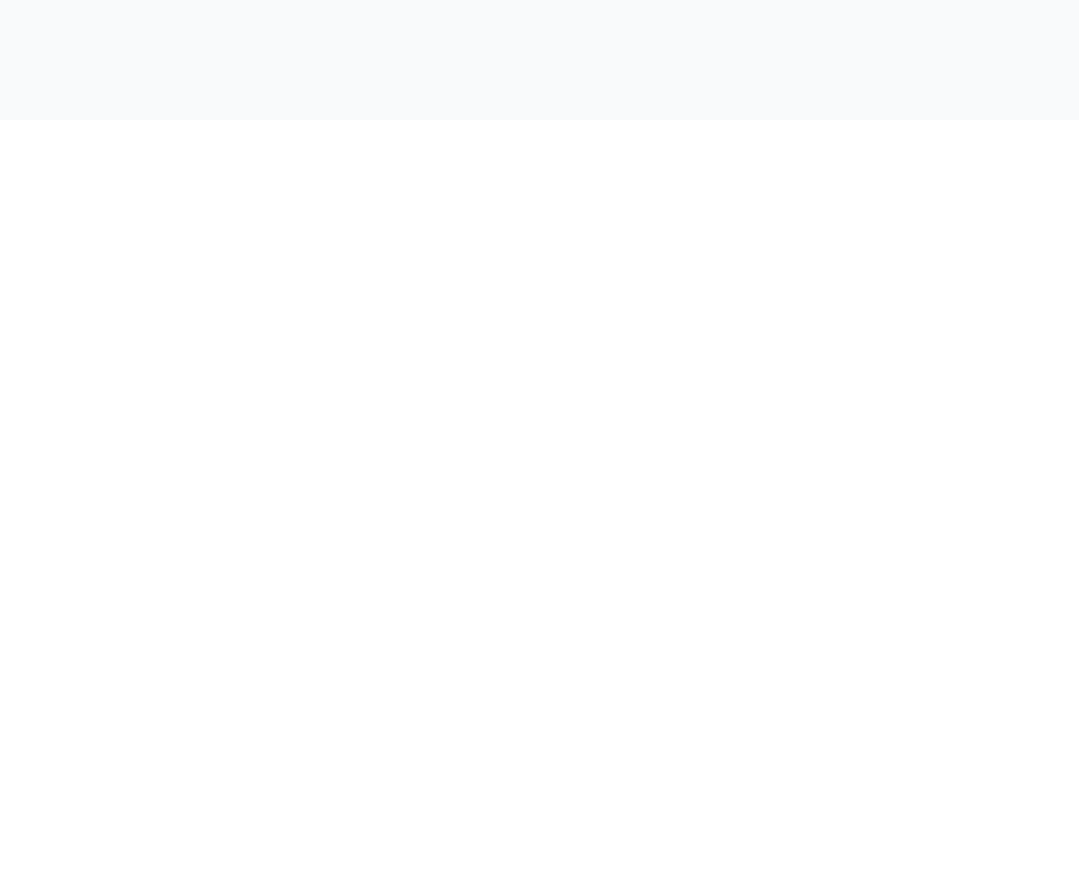
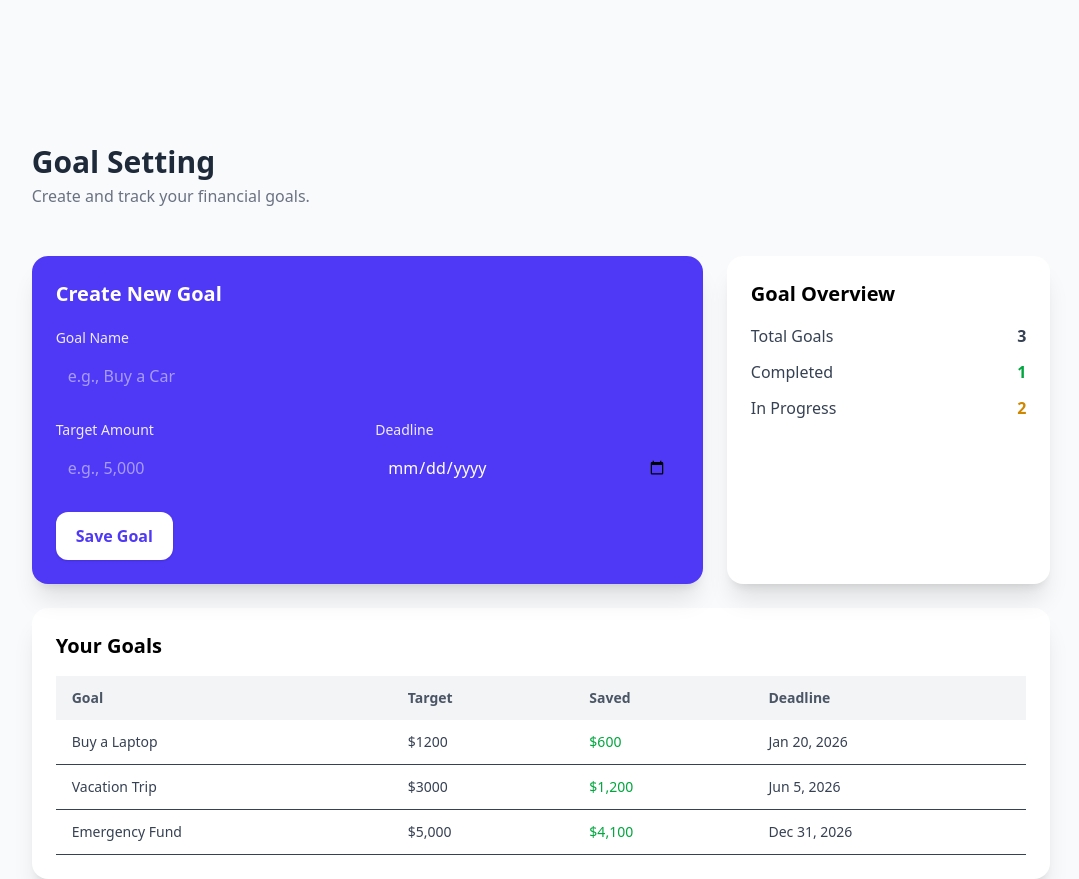
Before and after one commit to abdo0070/wallet-angular, an Angular app: page / in a window 1280 px wide. Shown: the part 760-1639 px from the top of the page, without its empty margins (99-1178 px from the left). Before the commit the page ends 880 px from the top, so only its background shows below. Built offline with nearby package versions, Linux system fonts and the light colour scheme.

Commit message:
add the goal setting html component

```diff
--- a/src/app/app.component.html
+++ b/src/app/app.component.html
@@ -1,4 +1,5 @@
 <div class="w-full bg-gray-50 flex justify-center flex-col">
   <app-dashboard-header class="w-full fixed top-0"></app-dashboard-header>
-  <app-dashboard class="w-10/12 mx-auto mt-20"> </app-dashboard>
+  <app-dashboard class="w-10/12 mx-auto mt-10"> </app-dashboard>
+  <app-goal-setting class="w-10/12 mx-auto mt-10"></app-goal-setting>
 </div>
--- a/src/app/app.component.ts
+++ b/src/app/app.component.ts
@@ -2,11 +2,12 @@ import { Component } from '@angular/core';
 import { RouterOutlet } from '@angular/router';
 import { DashboardComponent } from './components/dashboard/dashboard.component';
 import { DashboardHeaderComponent } from "./components/dashboard-header/dashboard-header.component";
+import { GoalSettingComponent } from "./components/goal-setting/goal-setting.component";
 
 @Component({
   selector: 'app-root',
   standalone: true,
-  imports: [RouterOutlet, DashboardComponent, DashboardHeaderComponent],
+  imports: [RouterOutlet, DashboardComponent, DashboardHeaderComponent, GoalSettingComponent],
   templateUrl: './app.component.html',
   styleUrl: './app.component.css'
 })
--- a/src/app/components/dashboard/dashboard.component.html
+++ b/src/app/components/dashboard/dashboard.component.html
@@ -1,6 +1,6 @@
 <div class="w-full bg-red-500">
   <!-- MAIN CONTENT -->
-  <div class="w-full bg-gray-50 min-h-screen pb-20">
+  <div class="w-full bg-gray-50 min-h-screen">
     <!-- BALANCE + QUICK ACTIONS -->
     <div class="grid gap-6 md:grid-cols-3 p-4 md:p-6">
       <!-- Balance Card -->
--- a/src/app/components/goal-setting/goal-setting.component.html
+++ b/src/app/components/goal-setting/goal-setting.component.html
@@ -1 +1,137 @@
-<p>goal-setting works!</p>
+<div class="w-full bg-gray-50">
+
+  <!-- PAGE HEADER -->
+  <div class="p-4 md:p-6">
+    <h1 class="text-3xl font-bold text-gray-800">Goal Setting</h1>
+    <p class="text-gray-500 mt-1">Create and track your financial goals.</p>
+  </div>
+
+  <!-- GOAL CREATION + SUMMARY -->
+  <div class="grid gap-6 md:grid-cols-3 p-4 md:p-6">
+
+    <!-- Create New Goal -->
+    <div class="md:col-span-2 bg-indigo-600 text-white p-6 rounded-2xl shadow-xl">
+      <h3 class="text-xl font-semibold">Create New Goal</h3>
+
+      <form class="mt-5 space-y-5">
+
+        <div>
+          <label class="block text-sm opacity-90 mb-1">Goal Name</label>
+          <input
+            type="text"
+            class="w-full p-3 rounded-xl focus:outline-none"
+            placeholder="e.g., Buy a Car"
+          />
+        </div>
+
+        <div class="grid grid-cols-1 sm:grid-cols-2 gap-4">
+          <div>
+            <label class="block text-sm opacity-90 mb-1">Target Amount</label>
+            <input
+              type="number"
+              class="w-full p-3 rounded-xl focus:outline-none"
+              placeholder="e.g., 5,000"
+            />
+          </div>
+
+          <div>
+            <label class="block text-sm opacity-90 mb-1">Deadline</label>
+            <input
+              type="date"
+              class="w-full p-3 rounded-xl focus:outline-none"
+            />
+          </div>
+        </div>
+
+        <button
+          type="submit"
+          class="bg-white text-indigo-600 px-5 py-3 rounded-xl shadow hover:bg-gray-100 font-semibold w-full sm:w-auto"
+        >
+          Save Goal
+        </button>
+      </form>
+    </div>
+
+    <!-- Quick Action / Summary -->
+    <div class="bg-white p-6 rounded-2xl shadow-xl">
+      <h3 class="text-xl font-semibold mb-4">Goal Overview</h3>
+
+      <ul class="space-y-3 text-gray-700">
+        <li class="flex justify-between">
+          <span>Total Goals</span>
+          <span class="font-semibold">3</span>
+        </li>
+        <li class="flex justify-between">
+          <span>Completed</span>
+          <span class="font-semibold text-green-600">1</span>
+        </li>
+        <li class="flex justify-between">
+          <span>In Progress</span>
+          <span class="font-semibold text-yellow-600">2</span>
+        </li>
+      </ul>
+    </div>
+  </div>
+
+  <!-- GOAL LIST TABLE -->
+  <div class="bg-white p-6 rounded-2xl shadow-xl mx-4 md:mx-6">
+    <h3 class="text-xl font-semibold mb-4">Your Goals</h3>
+
+    <div class="overflow-x-auto">
+      <table class="min-w-full table-auto">
+        <thead>
+          <tr class="bg-gray-100 text-left">
+            <th class="px-4 py-3 text-gray-600 text-sm">Goal</th>
+            <th class="px-4 py-3 text-gray-600 text-sm">Target</th>
+            <th class="px-4 py-3 text-gray-600 text-sm">Saved</th>
+            <th class="px-4 py-3 text-gray-600 text-sm">Deadline</th>
+          </tr>
+        </thead>
+
+        <tbody class="text-gray-700 text-sm">
+
+          <tr class="border-b">
+            <td class="px-4 py-3">Buy a Laptop</td>
+            <td class="px-4 py-3">$1200</td>
+            <td class="px-4 py-3 text-green-600">$600</td>
+            <td class="px-4 py-3">Jan 20, 2026</td>
+          </tr>
+
+          <tr class="border-b">
+            <td class="px-4 py-3">Vacation Trip</td>
+            <td class="px-4 py-3">$3000</td>
+            <td class="px-4 py-3 text-green-600">$1,200</td>
+            <td class="px-4 py-3">Jun 5, 2026</td>
+          </tr>
+
+          <tr class="border-b">
+            <td class="px-4 py-3">Emergency Fund</td>
+            <td class="px-4 py-3">$5,000</td>
+            <td class="px-4 py-3 text-green-600">$4,100</td>
+            <td class="px-4 py-3">Dec 31, 2026</td>
+          </tr>
+
+        </tbody>
+      </table>
+    </div>
+  </div>
+
+  <!-- MOBILE NAV -->
+  <div
+    class="fixed bottom-0 left-0 right-0 bg-white border-t shadow-xl p-2 flex justify-around md:hidden"
+  >
+    <button class="flex flex-col items-center text-gray-700 text-sm">
+      <span class="text-xl">🏠</span>Home
+    </button>
+    <button class="flex flex-col items-center text-gray-700 text-sm">
+      <span class="text-xl">🎯</span>Goals
+    </button>
+    <button class="flex flex-col items-center text-gray-700 text-sm">
+      <span class="text-xl">💳</span>Wallet
+    </button>
+    <button class="flex flex-col items-center text-gray-700 text-sm">
+      <span class="text-xl">⚙️</span>Settings
+    </button>
+  </div>
+
+</div>
```
